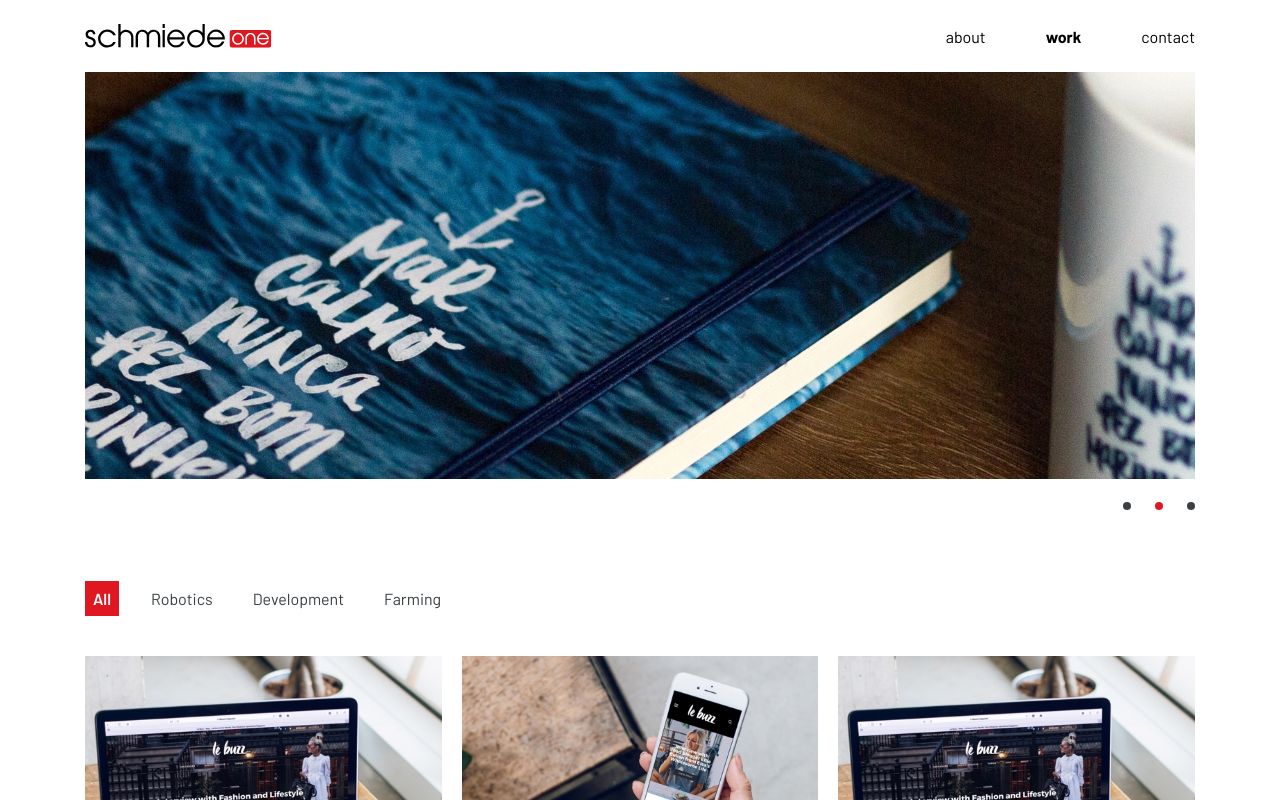
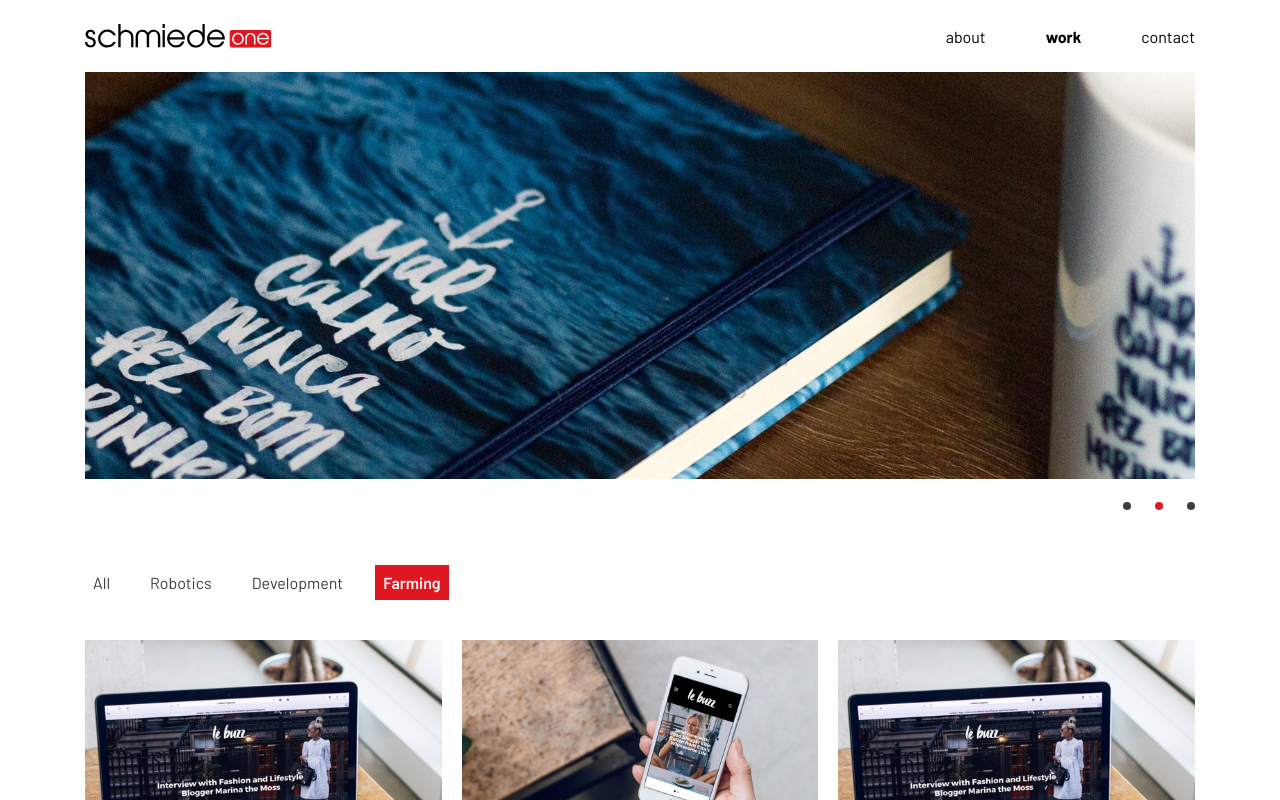
Before and after one commit to axlbert/schmiede-website-new, a Next.js app: page /work in a window 1280 px wide. Shown: the top 800 px of the page. Built offline with nearby package versions, Linux system fonts and the light colour scheme.

Commit message:
init work filters responsive

```diff
--- a/pages/work/index.js
+++ b/pages/work/index.js
@@ -36,12 +36,23 @@ export default function Work() {
         </div>
       </header>
 
-      <main className="container mb-5">
-        <div className="Pills">
-          <span className="Pills-Item Pills-Item_active">All</span>
-          <span className="Pills-Item">Robotics</span>
-          <span className="Pills-Item">Development</span>
-          <span className="Pills-Item">Farming</span>
+      <main className="container" style={{ overflowX: 'hidden' }}>
+        <div className="Work-Select">
+          <select className="Banner-Button">
+            <option>All</option>
+            <option>Robotics</option>
+            <option>Development</option>
+            <option>Farming</option>
+          </select>
+        </div>
+
+        <div className="Work-Pills">
+          <div className="Pills">
+            <span className="Pills-Item">All</span>
+            <span className="Pills-Item">Robotics</span>
+            <span className="Pills-Item">Development</span>
+            <span className="Pills-Item Pills-Item_active">Farming</span>
+          </div>
         </div>
 
         <div style={{ textAlign: 'center' }}>
--- a/pages/work/work.css
+++ b/pages/work/work.css
@@ -73,18 +73,47 @@
 }
 
 /**
+ * FILTERS
+ */
+.Work-Select {
+  max-width: 22rem;
+  margin: 1.5rem auto;
+}
+.Work-Pills {
+  display: none;
+  margin: 3rem auto 1.5rem;
+  text-align: center;
+}
+@media (min-width: 400px) {
+  .Work-Select {
+    display: none;
+  }
+  .Work-Pills {
+    display: block;
+  }
+}
+@media (min-width: 576px) {
+  .Work-Pills {
+    text-align: left;
+  }
+}
+
+/**
  * PILLS
  */
 .Pills {
-  margin: 4rem auto 1.5rem;
-  text-align: center;
+  display: inline-block;
+  white-space: nowrap;
+  overflow-x: visible;
 }
 .Pills-Item {
   display: inline-block;
-  margin-right: 1.5rem;
   margin-bottom: 1rem;
   padding: .5rem;
   color: #393f42;
+}
+.Pills-Item:not(:last-child) {
+  margin-right: 1.5rem;
 }
 .Pills-Item_active {
   background-color: #df1720;
@@ -111,11 +140,7 @@
   font-size: .9rem;
   font-weight: 600;
 }
-
 @media (min-width: 576px) {
-  .Pills {
-    text-align: left;
-  }
   .ProjectCard {
     text-align: left;
   }
```
